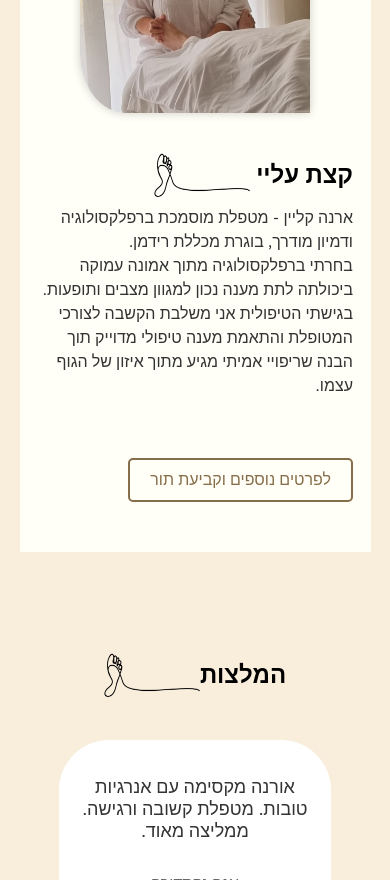
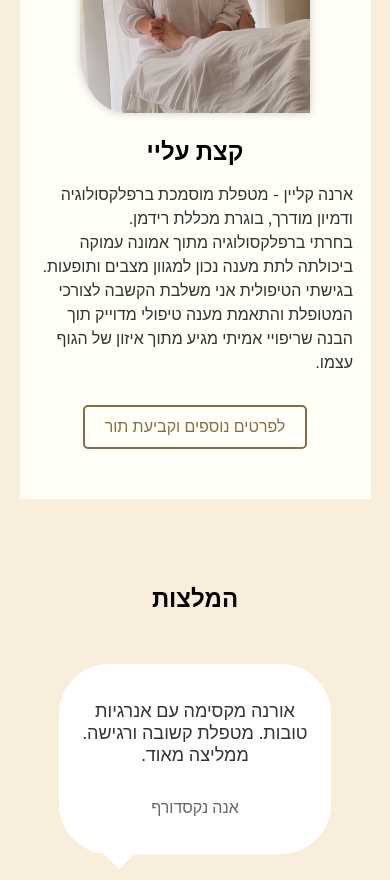
Before and after one commit to gefenbar/orna-reflexology, a React (Create React App) app: page / in a window 390 px wide. Shown: the part 1120-2000 px from the top of the page. Built offline with nearby package versions, Linux system fonts and the light colour scheme.

Commit message:
removed decoration and centered objects on mobile

```diff
--- a/src/App.css
+++ b/src/App.css
@@ -445,15 +445,15 @@ section {
 .decoration {
   position: relative;
 }
-.about-leg-section h2 {
+/* .about-leg-section h2 {
   margin-right: 152px;
-}
+} */
 
-.contact-section h2 {
+/* .contact-section h2 {
   margin-right: 220px;
-}
+} */
 .testimonials-section h2 {
-  margin-right: 180px;
+  /* margin-right: 180px; */
   padding-top: 50px;
   padding-bottom: 30px;
 }
@@ -1007,6 +1007,15 @@ margin-bottom: 40px;}
 
 
 @media screen and (max-width: 768px) {
+  .about-leg-section h2 {
+    margin-bottom: 10%;
+}
+  .about-text-container h2{
+    text-align:center;
+  }
+  .general-button {
+    display: flex;
+    justify-content: center;}
   .testimonial-container {
     grid-template-columns: 1fr;
     gap: 50px;
@@ -1136,7 +1145,7 @@ width: 100%;
   box-shadow: 0 0.25rem 0.5rem rgba(0, 0, 0, 0.1);
 }
 .about-leg-section .general-button{
-  margin: 0;
+  margin: -30px auto 0;
 }
 
 @media (max-width: 900px) {
--- a/src/pages/HomePage.js
+++ b/src/pages/HomePage.js
@@ -91,7 +91,7 @@ const AboutMeSection = ({ handleAboutMeButtonClick }) => (
         <div className="about-text-container">
           <h2>
             קצת עליי{" "}
-            <img
+            {/* <img
               className="decoration"
               id="decoration-one"
               src="decoration.webp"
@@ -99,7 +99,7 @@ const AboutMeSection = ({ handleAboutMeButtonClick }) => (
               loading="lazy"
               width="192px"
               height="70px"
-            />
+            /> */}
           </h2>
           <p>
             ארנה קליין - מטפלת מוסמכת ברפלקסולוגיה ודמיון מודרך, בוגרת מכללת
@@ -154,7 +154,7 @@ const Testimonials = () => (
   <section className="testimonials-section" id="testimonials">
     <h2>
       המלצות
-      <img
+      {/* <img
         className="decoration"
         id="decoration-four"
         src="decoration.webp"
@@ -162,7 +162,7 @@ const Testimonials = () => (
         loading="lazy"
         width="192px"
         height="70px"
-      />
+      /> */}
     </h2>
     <div className="testimonial-container">
       {testimonials.map((testimonial) => (
@@ -220,7 +220,7 @@ export const AboutLegsSection = ({
       {showTitle && (
         <h2>
           על הרגל
-          <img
+          {/* <img
             className="decoration"
             id="decoration-two"
             src="decoration.webp"
@@ -228,7 +228,7 @@ export const AboutLegsSection = ({
             loading="lazy"
             width="192px"
             height="70px"
-          />
+          /> */}
         </h2>
       )}
       <div className="about-leg-cards">
@@ -267,7 +267,7 @@ const ContactSection = () => (
   <section className="contact-section">
     <h2>
       יצירת קשר{" "}
-      <img
+      {/* <img
         className="decoration"
         id="decoration-three"
         src="decoration.webp"
@@ -275,7 +275,7 @@ const ContactSection = () => (
         loading="lazy"
         width="192px"
         height="70px"
-      />
+      /> */}
     </h2>
     <p>כתובת: כפר תבור, מורן 9 ב'</p>
     <p>טלפון: 054-9794-777</p>
```
